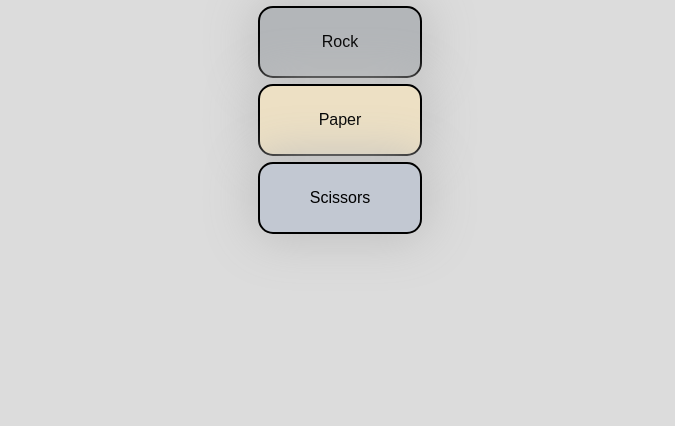
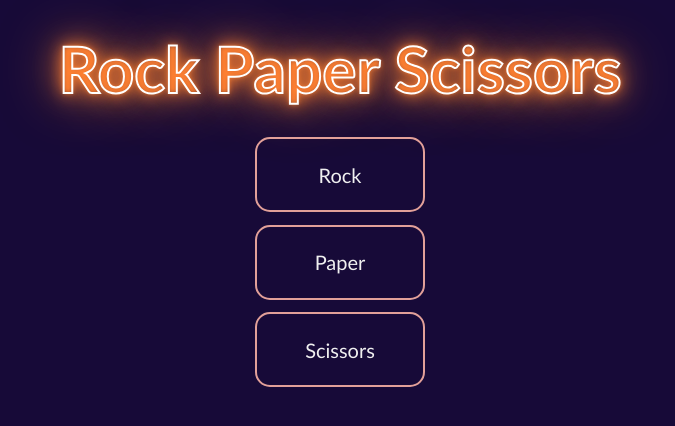
Before and after one commit to LetMeFork/rock-paper-scissors, a plain HTML site: page index.html in a window 1280 px wide. Shown: the whole page, without its empty margins (300-975 px from the left). Drawn offline with Linux system fonts and the light colour scheme.

Commit message:
Add H1; Add the results section div; Add some CSS

```diff
--- a/index.html
+++ b/index.html
@@ -3,14 +3,22 @@
 <head>
     <meta charset="UTF-8">
     <meta name="viewport" content="width=device-width, initial-scale=1.0">
-    <title>Template</title>
+    <title>Rock Paper Scissors</title>
     <link rel="stylesheet" href="style.css">
 </head>
 <body>
-    <div class="button_section">
-        <button id="rock">Rock</button>
-        <button id="paper">Paper</button>
-        <button id="scissors">Scissors</button>
+    <div class="main">
+        <h1>Rock Paper Scissors</h1>
+        <div class="button_section">
+            <button id="rock">Rock</button>
+            <button id="paper">Paper</button>
+            <button id="scissors">Scissors</button>
+        </div>
+        <div class="results">
+            <div class="round_counter"></div>
+            <div class="summary"></div>
+            <div class="scoreboard"></div>
+        </div>
     </div>
 
     <script src="script.js"></script>
--- a/script.js
+++ b/script.js
@@ -17,8 +17,8 @@ function getComputerChoice() {
 }
 
 // Code for one round
-function playRound(humanChoice, computerChoice) {
-    computerChoice = getComputerChoice();
+function playRound(humanChoice) {
+    const computerChoice = getComputerChoice();
     console.log(humanChoice, computerChoice);
 
     // let messageRoundResult;
--- a/style.css
+++ b/style.css
@@ -1,61 +1,68 @@
 html {
   box-sizing: border-box;
 }
-*, *:before, *:after {
+*,
+*:before,
+*:after {
   box-sizing: inherit;
   margin: 0;
   padding: 0;
 }
 
 body {
-    background-color: gainsboro;
+  font-family: "Trebuchet MS", system-ui, sans-serif;
+  background-color: #170a38;
+  color: #F0F0F0;
+}
+
+h1,
+.button_section,
+.results {
+  padding-top: 30px;
+}
+
+h1 {
+  text-align: center;
+  font-size: 4rem;
+  font-weight: bold;
+  color: transparent;
+  -webkit-text-stroke: 2px #fff;
+  text-shadow:
+    0 0 5px #ff8132,
+    0 0 15px #ff8132,
+    0 0 30px #ff8132,
+    0 0 60px #ff8132;
+}
+
+.main {
+  display: flex;
+  flex-direction: column;
 }
 
 .button_section {
+  height: 280px;
   display: flex;
   flex-direction: column;
   flex-wrap: wrap;
-    justify-content: space-evenly;
+  justify-content: space-between;
   align-content: space-evenly;
-    height: 30vh;
 }
 .button_section button {
-    padding: 25px 50px;
-    border: 2px solid black;
+  height: 75px;
+  width: 170px;
+  border: 2px solid #e2a099;
   border-radius: 15px;
-    font-size: 16px;
-    box-shadow: 0 0 50px 5px #bfbfbf;
-    color: black;
+  font-family: inherit;
+  font-size: 20px;
+  background-color: transparent;
+  color: #F0F0F0;
   cursor: pointer;
   text-decoration: none;
 }
-
-#rock {
-  background-color: #b3b6b9;
+.button_section button:hover {
+  background: rgba(226, 160, 153, 0.15);
 }
-#rock:hover {
-  background-color: #d1d3d5;
+.button_section button:active {
+  background: rgba(226, 160, 153, 0.3);
+  color: white;
 }
-#rock:active {
-  background-color: white;
-}
-
-#paper {
-  background-color: #ede0c4;
-}
-#paper:hover {
-  background-color: #f4ecdb;
-}
-#paper:active {
-  background-color: white;
-}
-
-#scissors {
-  background-color: #c2c8d2;
-}
-#scissors:hover {
-  background-color: #cdd2da;
-}
-#scissors:active {
-  background-color: white;
-}
```
Also changed, not shown: TODO.txt. Lines whose indentation alone changed are shown as unchanged.
